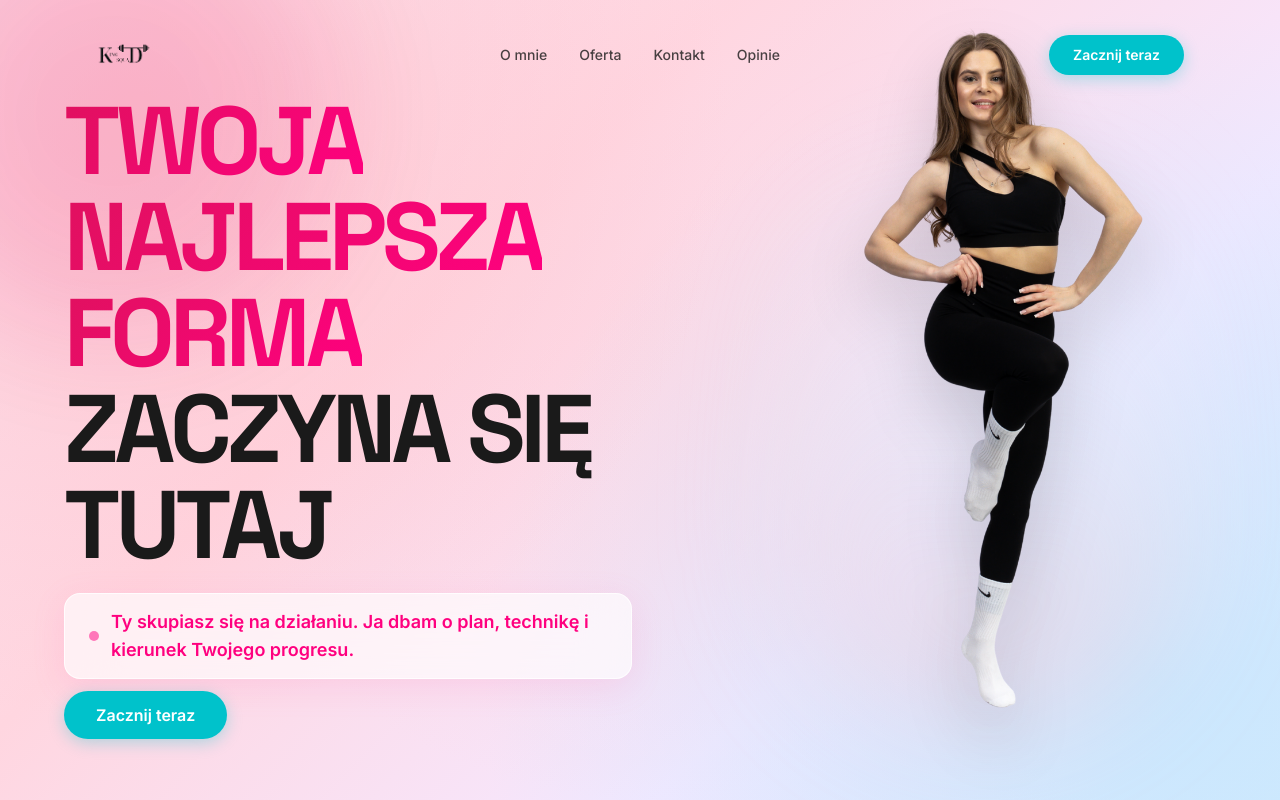
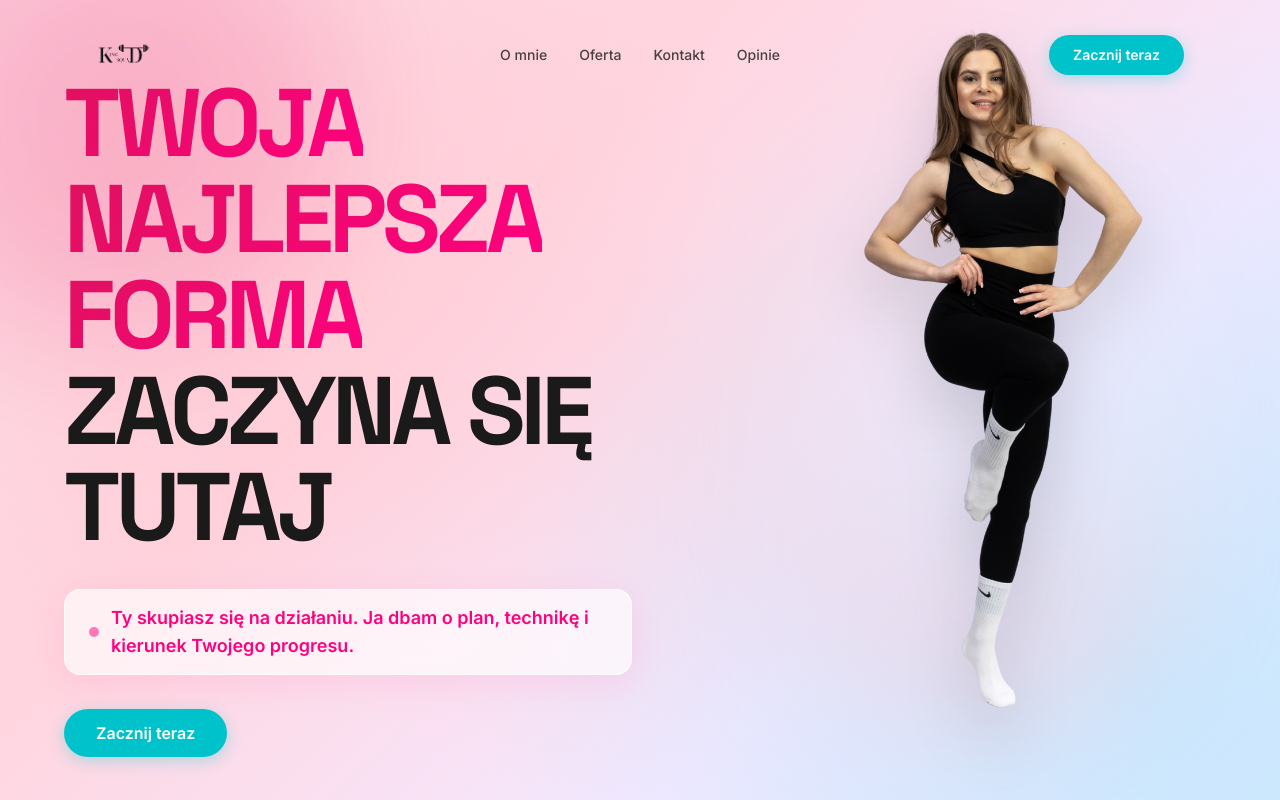
Before and after one commit to pietrucha0/kinga_bartochowska, a React (Vite) app in the folder app/: page / in a window 1280 px wide. Shown: the top 800 px of the page. Built offline with nearby package versions, Linux system fonts and the light colour scheme.

Commit message:
feat: implement HeroSection with GSAP entrance animations and responsive layout

```diff
--- a/app/src/sections/HeroSection.tsx
+++ b/app/src/sections/HeroSection.tsx
@@ -57,7 +57,7 @@ export default function HeroSection() {
         <div className="flex flex-col lg:grid lg:grid-cols-2 lg:gap-4 items-center justify-center h-full lg:h-auto min-h-0 lg:min-h-[50vh] gap-1 sm:gap-2">
 
           {/* Group wrapper for text and CTA to keep them close on desktop, while maintaining mobile ordering via 'contents' */}
-          <div className="contents lg:flex lg:flex-col lg:justify-center lg:col-start-1 lg:row-start-1 lg:row-span-3 lg:gap-y-3 w-full">
+          <div className="contents lg:flex lg:flex-col lg:justify-center lg:col-start-1 lg:row-start-1 lg:row-span-3 lg:gap-y-6 w-full">
 
             {/* 1. Headline - Order 1 on mobile, Col 1 Row 1 on desktop */}
             <div className="order-1 lg:order-none flex flex-col justify-center items-start text-left w-full pl-6 sm:pl-0 mt-1 lg:mt-0">
@@ -86,7 +86,7 @@ export default function HeroSection() {
             </div>
 
             {/* 3. Subheadline - Order 3 on mobile, Col 1 Row 2 on desktop */}
-            <div className="order-3 lg:order-none flex flex-col justify-center items-start text-left w-full pl-6 sm:pl-0 mt-3 lg:mt-2">
+            <div className="order-3 lg:order-none flex flex-col justify-center items-start text-left w-full pl-6 sm:pl-0 mt-5 sm:mt-6 lg:mt-2.5">
               <div className="hero-subheadline inline-flex items-center gap-3 py-3 px-5 sm:py-3.5 sm:px-6 rounded-2xl bg-white/65 backdrop-blur-xl border border-white/80 shadow-glass transition-all duration-300 hover:border-pink-light/50 max-w-xl">
                 <span className="w-2.5 h-2.5 rounded-full bg-pink-hot shrink-0 animate-pulse" />
                 <p className="font-body text-sm xs:text-base sm:text-lg text-pink-hot font-semibold leading-snug">
@@ -96,7 +96,7 @@ export default function HeroSection() {
             </div>
 
             {/* 4. CTA - Order 4 on mobile, Col 1 Row 3 on desktop */}
-            <div className="order-4 lg:order-none flex items-center justify-start w-full pl-6 sm:pl-0 mt-2 lg:mt-0">
+            <div className="order-4 lg:order-none flex items-center justify-start w-full pl-6 sm:pl-0 mt-5 sm:mt-6 lg:mt-2.5">
               <div className="relative hero-cta-button">
                 <PillButton
                   variant="cyan"
```
